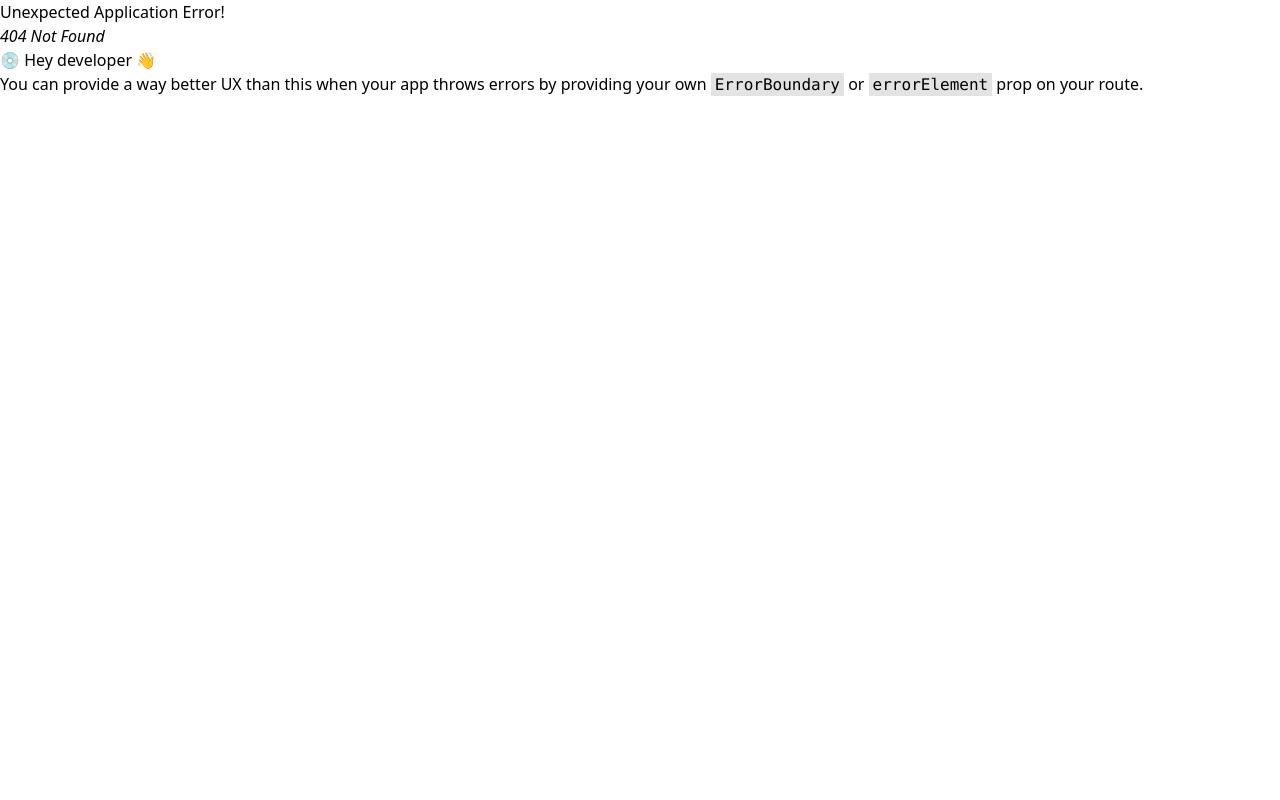
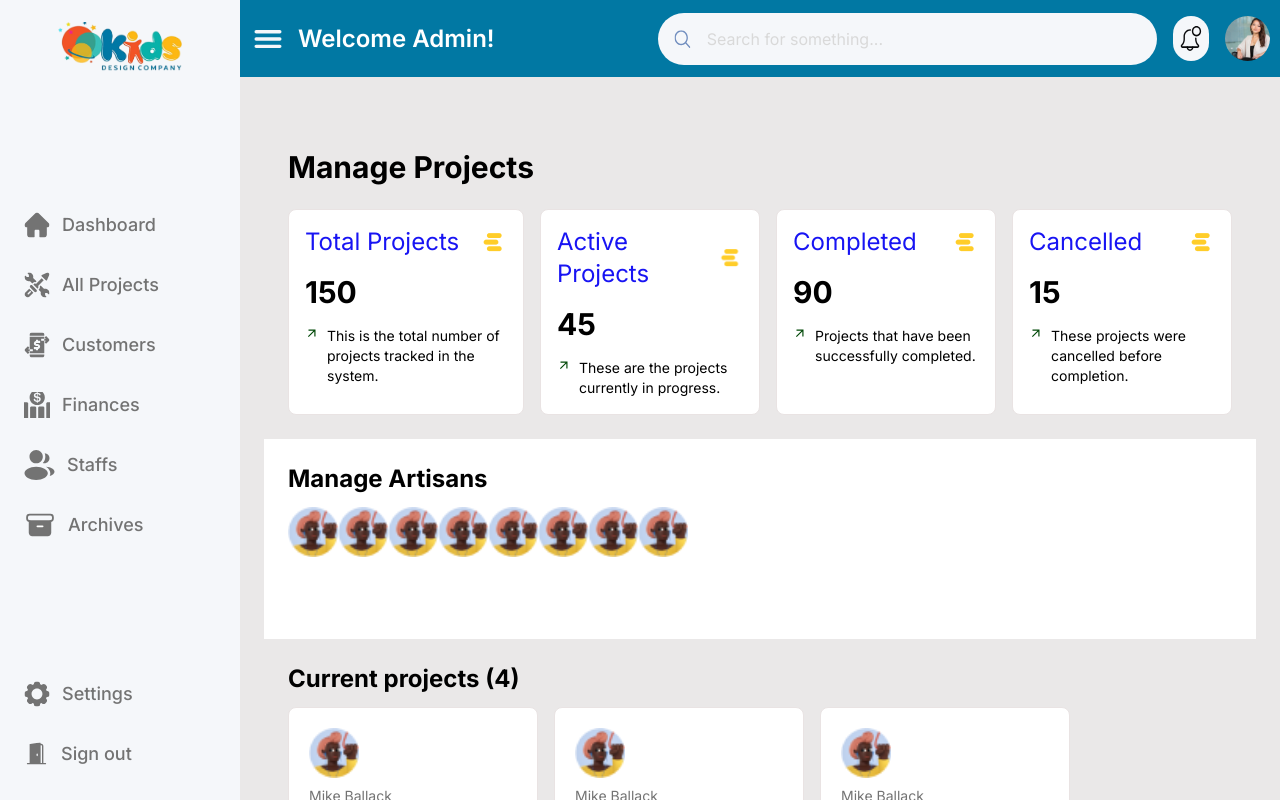
Before and after one commit to FluxDevsTeam/sampleERP, a React (Vite) app: page /dashboard/project-dashboard in a window 1280 px wide. Before the commit this address had no page. Built offline with nearby package versions, Linux system fonts and the light colour scheme.

Commit message:
added som components to the projects manager profile

```diff
--- a/src/App.tsx
+++ b/src/App.tsx
@@ -15,6 +15,7 @@ import { ToastContainer } from "react-toastify";
 import "react-toastify/dist/ReactToastify.css";
 import ActivePage from "./pages/ceo/allProjects/projectComponents/ActivePage";
 import Product from "./pages/ceo/allProjects/projectComponents/Product";
+import ProjectDashboard from "./pages/ceo/allProjects/projectComponents/ProjectDashboard";
 
 const router = createBrowserRouter([
   // {
@@ -74,6 +75,10 @@ const router = createBrowserRouter([
         path: "/dashboard/product",
         element: <Product />,
       },
+      {
+        path: "/dashboard/project-dashboard",
+        element: <ProjectDashboard />,
+      },
     ],
   },
 ]);
--- /dev/null
+++ b/src/pages/ceo/allProjects/projectComponents/Header.tsx
@@ -0,0 +1,28 @@
+import userpic  from "../../../../assets/images/16.png";
+
+
+
+export default function Header () {
+
+    return (
+    <div className="w-full h-[200px] bg-white  p-6 ">
+        <div className=" space-y-3 ">
+        <h1 className="font-bold text-black text-2xl">Manage Artisans</h1>
+      <div className="flex">
+        <img src={userpic}  alt="image"  className="w-[50px] h-[50px] border-none rounded full"  />
+        <img src={userpic}  alt="image"  className="w-[50px] h-[50px] border-none rounded full"  />
+        <img src={userpic}  alt="image"  className="w-[50px] h-[50px] border-none rounded full"  />
+        <img src={userpic}  alt="image"  className="w-[50px] h-[50px] border-none rounded full"  />
+        <img src={userpic}  alt="image"  className="w-[50px] h-[50px] border-none rounded full"  />
+        <img src={userpic}  alt="image"  className="w-[50px] h-[50px] border-none rounded full"  />
+        <img src={userpic}  alt="image"  className="w-[50px] h-[50px] border-none rounded full"  />
+        <img src={userpic}  alt="image"  className="w-[50px] h-[50px] border-none rounded full"  />
+      </div>
+
+
+        </div>
+
+
+    </div>
+    )
+}
--- a/src/pages/ceo/allProjects/projectComponents/Product.tsx
+++ b/src/pages/ceo/allProjects/projectComponents/Product.tsx
@@ -63,10 +63,10 @@ const Product: React.FC<UserTableProps> = ({ title = "Active Projects" }) => {
                 </td>
                 <td className="border px-4 py-2 text-sm text-center">{user.startDate} - {user.endDate} </td>
                 <td className="px-4 py-2 flex items-center justify-center space-x-2">
-                  <p className="text-sm mb-4">{user.cost}</p>
+                  <p className="text-sm mb-4">${user.cost}</p>
                 </td>
-                <td className="border px-4 py-2 text-sm text-center">{user.expense}</td>
-                <td className="border px-4 py-2 text-sm text-center">{user.selling}</td>
+                <td className="border px-4 py-2 text-sm text-center">${user.expense}</td>
+                <td className="border px-4 py-2 text-sm text-center">${user.selling}</td>
               </tr>
             ))}
           </tbody>
--- /dev/null
+++ b/src/pages/ceo/allProjects/projectComponents/ProjectCard.tsx
@@ -0,0 +1,41 @@
+
+import userpic  from "../../../../assets/images/16.png";
+
+
+
+export default function ProjectCard() {
+
+    return (
+    <div className="w-full    ">
+        <div className="p-6 space-y-3 ">
+        <h1 className="font-bold text-black text-2xl">Current projects (4)</h1>
+      <div className="flex space-x-4">
+        <div className="w-[250px] h-[250px] p-5 border rounded-lg bg-white flex flex-col space-y-2">
+        <img src={userpic}  alt="image"  className="w-[50px] h-[50px] border-none rounded full"  />
+        <h1 className='text-sm text-gray-700'>Mike Ballack</h1>
+        <h1 className="text-2xl font-bold text-black">$3000,000</h1>
+        <p className="text-sm text-black">Here we are</p>
+        </div>
+
+        <div className="w-[250px] h-[250px] p-5 border rounded-lg bg-white flex flex-col space-y-2">
+        <img src={userpic}  alt="image"  className="w-[50px] h-[50px] border-none rounded full"  />
+        <h1 className='text-sm text-gray-700'>Mike Ballack</h1>
+        <h1 className="text-2xl font-bold text-black">$3000,000</h1>
+        <p className="text-sm text-black">Here we are</p>
+        </div>
+
+        <div className="w-[250px] h-[250px] p-5 border rounded-lg bg-white flex flex-col space-y-2">
+        <img src={userpic}  alt="image"  className="w-[50px] h-[50px] border-none border-blue-500 rounded full"  />
+        <h1 className='text-sm text-gray-700'>Mike Ballack</h1>
+        <h1 className="text-2xl font-bold text-black">$3000,000</h1>
+        <p className="text-sm text-black">Here we are</p>
+        </div>
+      </div>
+
+
+        </div>
+
+
+    </div>
+    )
+}
--- /dev/null
+++ b/src/pages/ceo/allProjects/projectComponents/ProjectDashboard.tsx
@@ -0,0 +1,27 @@
+import ProjectsHeader from "./ProjectsHeader";
+import Header from "./Header";
+import ProjectCard from "./ProjectCard";
+import Areachart from "./Areachart";
+import Piechart from "./Piechart";
+import Barchart from "./Barchart";
+import Transactions from "./Transactions";
+
+function ProjectDashboard() {
+  return (
+    <div className="p-6 bg-gray-300">
+      <ProjectsHeader />
+      <Header  />
+      <ProjectCard />
+      <div className="w-full lg:grid lg:grid-cols-3 grid grid-cols-1 space-x-4  p-6">
+      <Piechart  />
+      <Transactions  />
+      <Barchart  />
+      </div>
+
+      <Areachart  />
+
+    </div>
+  );
+}
+
+export default ProjectDashboard;
```
